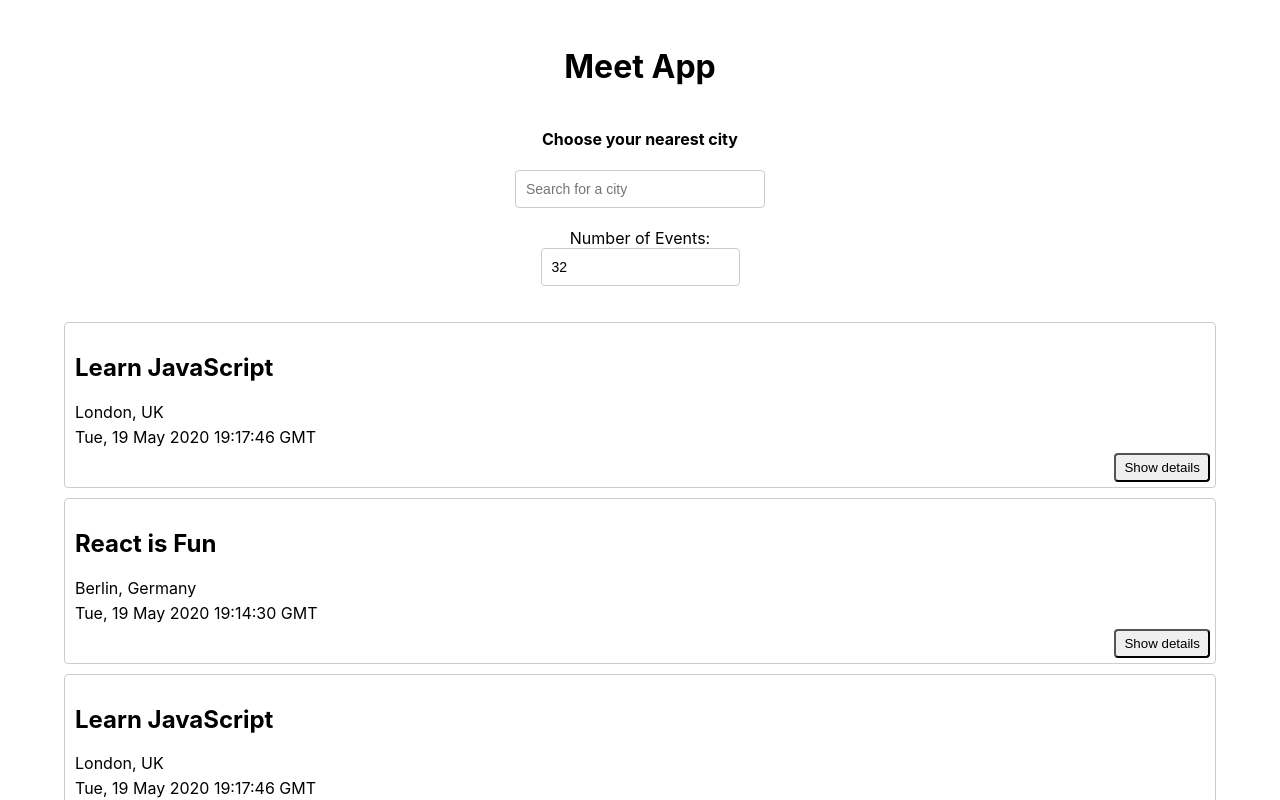
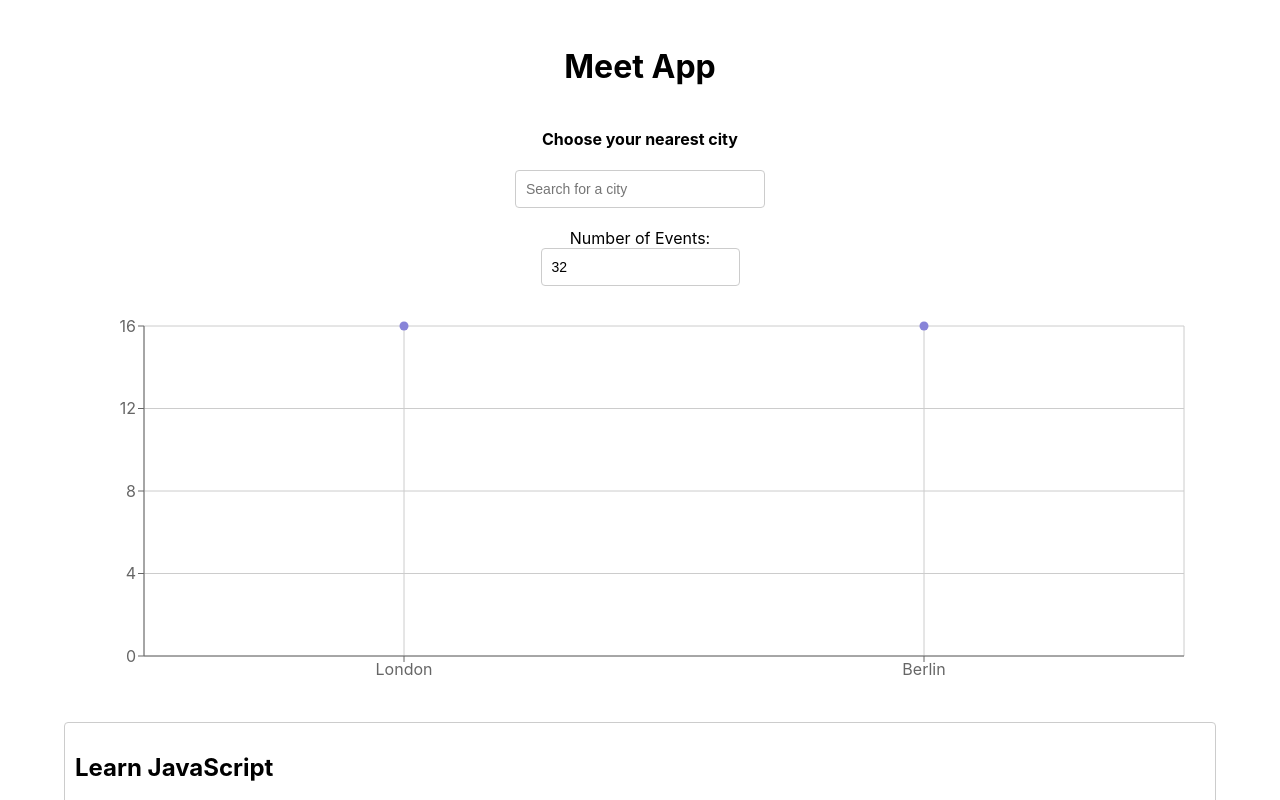
Before and after one commit to C1904H/meet, a React (Create React App) app: page / in a window 1280 px wide. Shown: the top 800 px of the page. Built offline with nearby package versions, Linux system fonts and the light colour scheme; what atatus-spa would draw is missing.

Commit message:
installed recharts

```diff
--- a/package.json
+++ b/package.json
@@ -11,6 +11,7 @@
     "react": "^18.3.1",
     "react-dom": "^18.3.1",
     "react-scripts": "5.0.1",
+    "recharts": "^2.12.7",
     "web-vitals": "^2.1.4",
     "workbox-background-sync": "^6.6.0",
     "workbox-broadcast-update": "^6.6.0",
--- a/src/App.js
+++ b/src/App.js
@@ -1,6 +1,7 @@
 import { useEffect, useState } from 'react';
 import CitySearch from './components/CitySearch';
 import EventList from './components/EventList';
+import CityEventsChart from './components/CityEventsChart';
 import NumberOfEvents from './components/NumberOfEvents';
 import { extractLocations, getEvents } from './api';
 import { InfoAlert, ErrorAlert, WarningAlert } from './components/Alert';
@@ -40,14 +41,15 @@
 
   return (
     <div className="App">
+      <h1>Meet App</h1>
       <div className="alerts-container">
         {infoAlert.length ? <InfoAlert text={infoAlert}/> : null}
         {errorAlert.length ? <ErrorAlert text={errorAlert}/> : null}
         {warningAlert.length ? <WarningAlert text={warningAlert}/> : null}
       </div>
-      <h1>Meet App</h1>
       <CitySearch allLocations={allLocations} setCurrentCity={setCurrentCity} setInfoAlert={setInfoAlert}/>
       <NumberOfEvents setCurrentNOE={setCurrentNOE} setErrorAlert={setErrorAlert} />
+      <CityEventsChart allLocations={allLocations} events={events} />
       <EventList events={events} />
     </div>
   );
--- /dev/null
+++ b/src/components/CityEventsChart.js
@@ -0,0 +1,52 @@
+// src/components/CityEventsChart.js
+
+import { useState, useEffect } from 'react';
+import {
+  ScatterChart,
+  Scatter,
+  XAxis,
+  YAxis,
+  CartesianGrid,
+  Tooltip,
+  ResponsiveContainer
+} from 'recharts';
+
+const CityEventsChart = ({ allLocations, events }) => {
+  const [data, setData] = useState([]);
+
+  useEffect(() => {
+    setData(getData());
+  }, [`${events}`]);
+
+  const getData = () => {
+    const data = allLocations.map((location) => {
+      const count = events.filter(
+        (event) => event.location === location
+      ).length;
+      const city = location.split(', ')[0];
+      return { city, count };
+    });
+    return data;
+  };
+
+  return (
+    <ResponsiveContainer width="99%" height={400}>
+      <ScatterChart
+        margin={{
+          top: 20,
+          right: 20,
+          bottom: 20,
+          left: 20,
+        }}
+      >
+        <CartesianGrid />
+        <XAxis type="category" dataKey="city" name="City" />
+        <YAxis type="number" dataKey="count" name="Number of events" />
+        <Tooltip cursor={{ strokeDasharray: '3 3' }} />
+        <Scatter name="A school" data={data} fill="#8884d8" />
+      </ScatterChart>
+    </ResponsiveContainer>
+  );
+};
+
+export default CityEventsChart;
```
Also changed, not shown: 1 other file (tests, documents, lock files or other folders).
